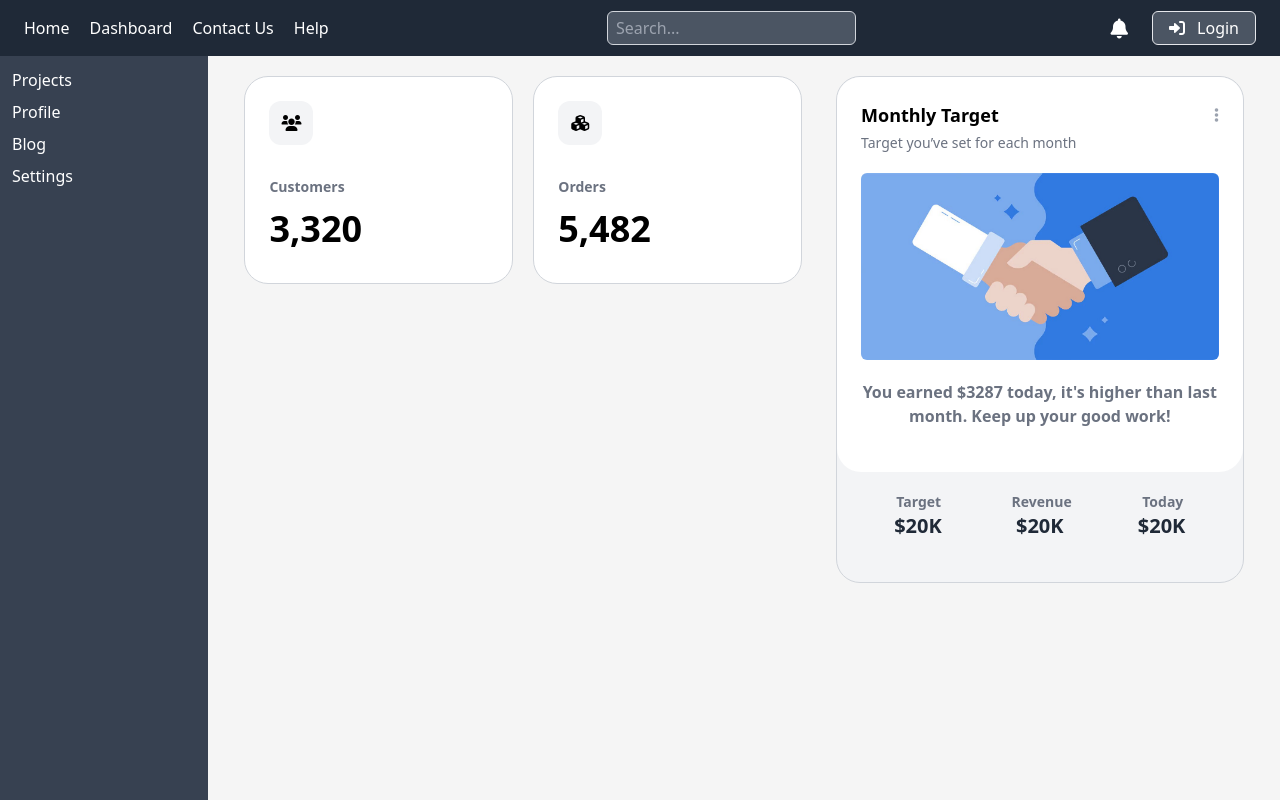
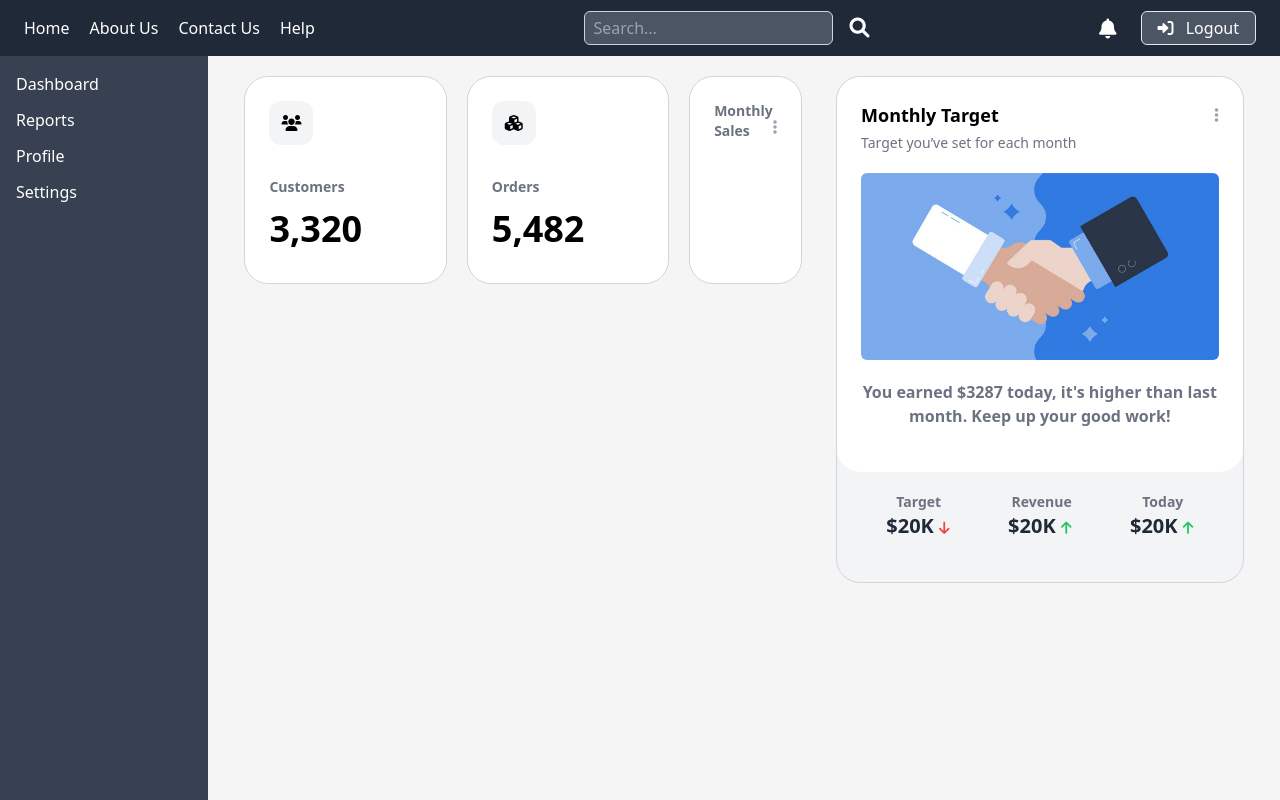
Before and after one commit to hariskhanmetis/tailwind-practice, an Angular app: page / in a window 1280 px wide. Built offline with nearby package versions, Linux system fonts and the light colour scheme.

Commit message:
Little adjustments & working on the 4th card!

```diff
--- a/src/app/nav/nav.component.css
+++ b/src/app/nav/nav.component.css
@@ -0,0 +1,3 @@
+.search {
+    cursor: pointer;
+}
--- a/src/app/nav/nav.component.html
+++ b/src/app/nav/nav.component.html
@@ -1,18 +1,19 @@
 <nav class="flex items-center justify-between bg-gray-800 h-14">
     <div class="navigations text-white flex items-center gap-x-5 mx-6">
         <a href="">Home</a>
-        <a href="">Dashboard</a>
+        <a href="">About Us</a>
         <a href="">Contact Us</a>
         <a href="">Help</a>
     </div>
     <div class="search flex items-center">
-        <input type="text" class="rounded-md bg-gray-600 border p-1 px-2 mx-4 border-gray-300" placeholder="Search...">
+        <input type="text" class="rounded-md text-white bg-gray-600 border p-1 px-2 mx-4 border-gray-300 focus:outline-none focus:ring-0.5 focus:ring-blue-500 focus:border-blue-500" placeholder="Search...">
+        <i class="fa-solid fa-magnifying-glass text-white text-xl search"></i>
     </div>
     <div class="buttons">
         <i class="fa-solid fa-lg fa-bell text-white"></i>
         <button class="rounded-md bg-gray-600 px-4 text-white border mx-6 p-1">
             <i class="fas fa-sign-in-alt mr-2"></i>
-            Login
+            Logout
         </button>
     </div>
 </nav>
--- a/src/app/page/page.component.css
+++ b/src/app/page/page.component.css
@@ -13,3 +13,7 @@
 .h-lg {
     height: 33.7rem;
 }
+
+.menu {
+    cursor: pointer;
+}
--- a/src/app/page/page.component.html
+++ b/src/app/page/page.component.html
@@ -1,6 +1,7 @@
 <div class="ml-52 mt-1">
     <div class="flex flex-row justify-center gap-0.5">
         <div class="sm-cards w-96 h-96 p-4 flex flex-row justify-center gap-5">
+
             <div class="w-screen bg-white h-52 border border-gray-300 p-6 rounded-3xl">
                 <div class="w-11 h-11 bg-gray-100 rounded-xl flex items-center justify-center mb-8">
                     <i class="fa-solid fa-users"></i>
@@ -8,6 +9,7 @@
                 <h4 class="text-sm font-semibold text-gray-500 mb-3">Customers</h4>
                 <h1 class="text-4xl font-bold">3,320</h1>
             </div>
+
             <div class="w-screen h-52 bg-white border border-gray-300 p-6 rounded-3xl">
                 <div class="w-11 h-11 bg-gray-100 rounded-xl flex items-center justify-center mb-8">
                     <i class="fa-solid fa-cubes"></i>
@@ -15,18 +17,25 @@
                 <h4 class="text-sm font-semibold text-gray-500 mb-3">Orders</h4>
                 <h1 class="text-4xl font-bold">5,482</h1>
             </div>
+
+            <div class="w-full h-52 bg-white border border-gray-300 p-6 rounded-3xl">
+                <div class="flex flex-row justify-between items-center mb-1">
+                    <h4 class="text-sm font-semibold text-gray-500 mb-3">Monthly Sales</h4>
+                    <span><i class="menu fa-solid text-gray-400 fa-ellipsis-vertical"></i></span>
+                </div>
+            </div>
+
         </div>
         <div class="lg-card h-lg w-custom p-4 flex flex-col justify-center">
             <div class="h-96 border border-gray-300 rounded-3xl bg-gray-100">
                 <div class="upper rounded-3xl bg-white p-6">
                     <div class="flex flex-row justify-between items-center mb-1">
                         <h1 class="font-bold text-lg">Monthly Target</h1>
-                        <span><i class="fa-solid text-gray-400 fa-ellipsis-vertical"></i></span>
+                        <span><i class="menu fa-solid text-gray-400 fa-ellipsis-vertical"></i></span>
                     </div>
                     <h1 class="text-gray-500 text-sm mb-5">Target you’ve set for each month</h1>
                     <img src="assets/How-to-close-a-sale.jpg" alt="Monthly Target" class="mb-5 rounded-md">
                     <h1 class="text-gray-500 font-semibold text-md mb-5 text-center">You earned $3287 today, it's higher than last month. Keep up your good work!</h1>
-
                 </div>
 
                 <div class="lower bg-gray-100 flex flex-col">
@@ -36,9 +45,9 @@
                     <h1 class="text-sm font-semibold text-gray-500">Today</h1>
                    </div>
                    <div class="headings flex flex-row justify-around items-center py-0 px-5">
-                    <h1 class="text-xl text-gray-800 font-bold">$20K</h1>
-                    <h1 class="text-xl text-gray-800 font-bold">$20K</h1>
-                    <h1 class="text-xl text-gray-800 font-bold">$20K</h1>
+                    <h1 class="text-xl text-gray-800 font-bold">$20K <i class="fa-solid fa-arrow-down text-red-500 text-sm"></i></h1>
+                    <h1 class="text-xl text-gray-800 font-bold">$20K <i class="fa-solid fa-arrow-up text-green-500 text-sm"></i></h1>
+                    <h1 class="text-xl text-gray-800 font-bold">$20K <i class="fa-solid fa-arrow-up text-green-500 text-sm"></i></h1>
                    </div>
                 </div>
             </div>
--- a/src/app/sidebar/sidebar.component.html
+++ b/src/app/sidebar/sidebar.component.html
@@ -1,8 +1,8 @@
 <div class="sidebar bg-gray-700 text-white fixed h-screen w-52 flex">
-    <div class="menu flex flex-col m-3 gap-y-2">
-        <a href="">Projects</a>
+    <div class="menu flex flex-col m-4 gap-y-3">
+        <a href="">Dashboard</a>
+        <a href="">Reports</a>
         <a href="">Profile</a>
-        <a href="">Blog</a>
         <a href="">Settings</a>
     </div>
 </div>
```
